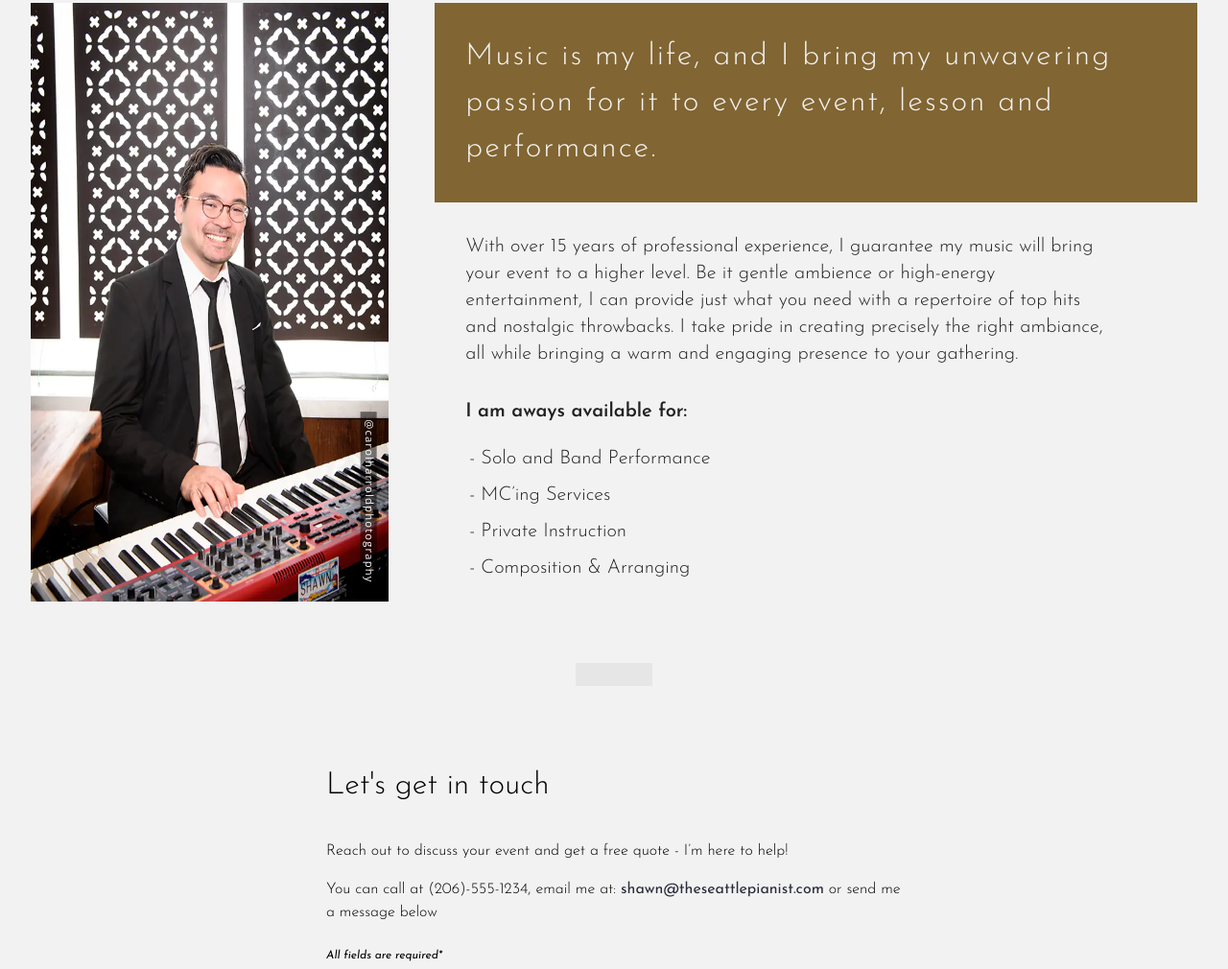
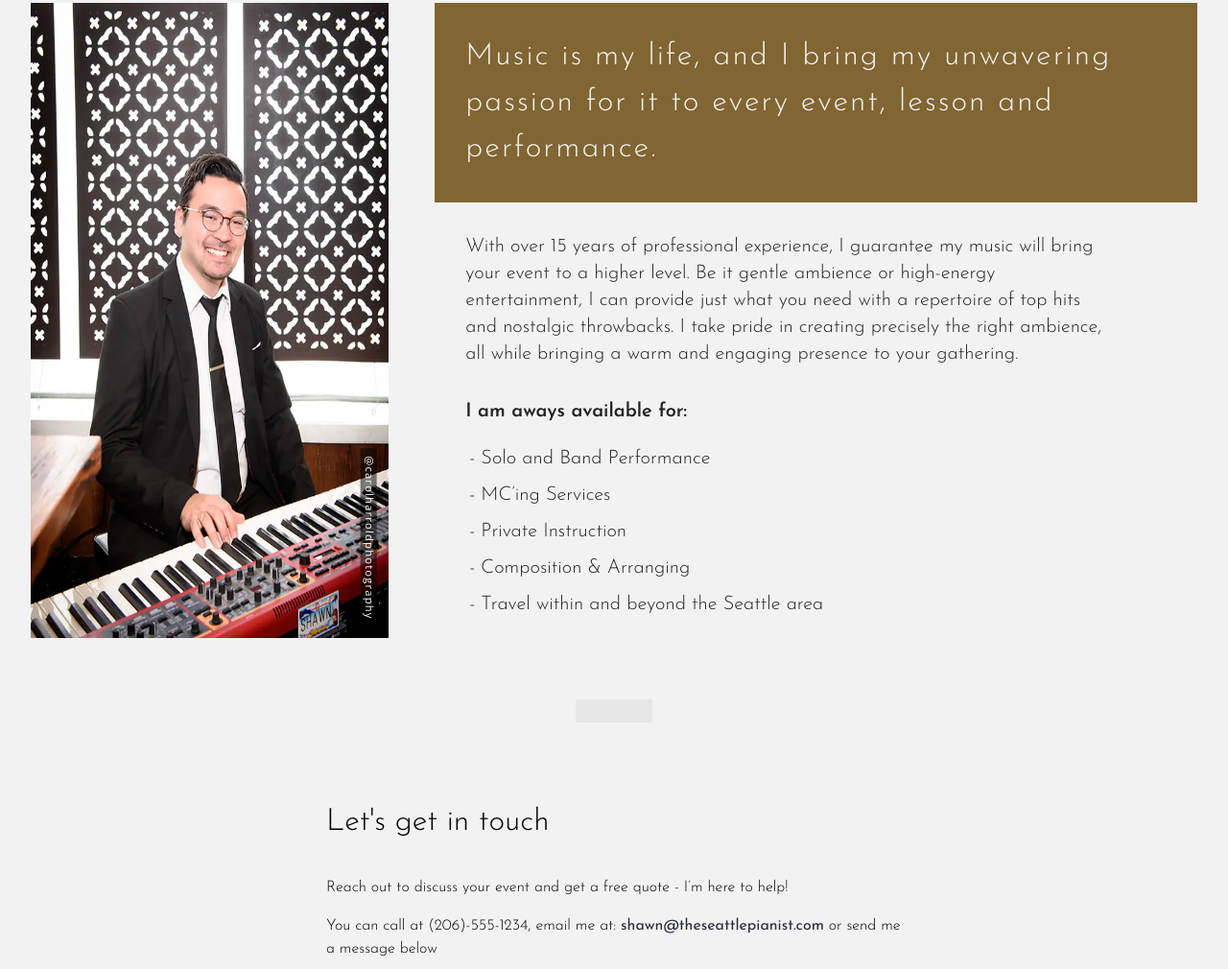
Before and after one commit to wongstephen/theseattlepianist.com-Business-Website, a website built with Vite: page index.html in a window 1280 px wide. Shown: the part 849-1859 px from the top of the page at 96% size. Built offline with nearby package versions, Linux system fonts and the light colour scheme; a web font is replaced by a local one.

Commit message:
updated copy

```diff
--- a/index.html
+++ b/index.html
@@ -107,7 +107,7 @@
             will bring your event to a higher level. Be it gentle ambience or
             high-energy entertainment, I can provide just what you need with a
             repertoire of top hits and nostalgic throwbacks. I take pride in
-            creating precisely the right ambiance, all while bringing a warm and
+            creating precisely the right ambience, all while bringing a warm and
             engaging presence to your gathering.
           </p>
           <p class="section2__list-heading services-hidden">
@@ -118,6 +118,7 @@
             <li class="skills">MC’ing Services</li>
             <li class="skills">Private Instruction</li>
             <li class="skills">Composition & Arranging</li>
+            <li class="skills">Travel within and beyond the Seattle area</li>
           </ul>
         </div>
       </section>
```
